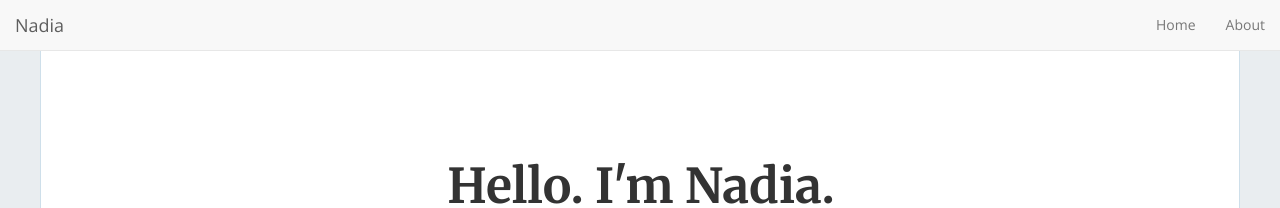
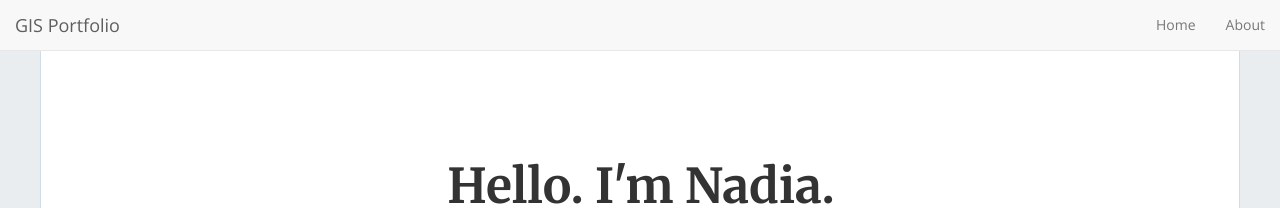
Before and after one commit to nputami/nputami.github.io, a Jekyll site: the page built from index.html, in a window 1280 px wide. Shown: the top 208 px of the page. Built offline with Jekyll 4.4.1, drawn with Linux system fonts in a browser that asks for light colours; nearby versions of some CDN libraries; the list of posts is cut into pages by our own code.

Commit message:
Update _config.yml

```diff
--- a/_config.yml
+++ b/_config.yml
@@ -93,7 +93,7 @@ pagination:
 
 ### Phantom settings
 footer_text: '© 2018 Jami Gibbs'
-admin_name: 'Nadia'
+admin_name: 'GIS Portfolio'
 google_analytics: "UA-9999999-99" # Update with your own tracking ID
 enable_contact: false
 
```
